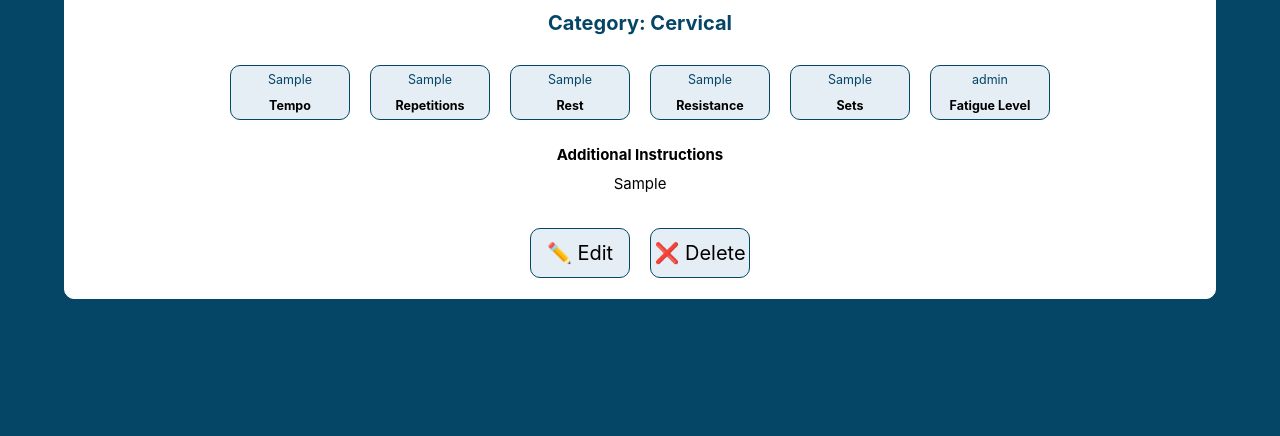
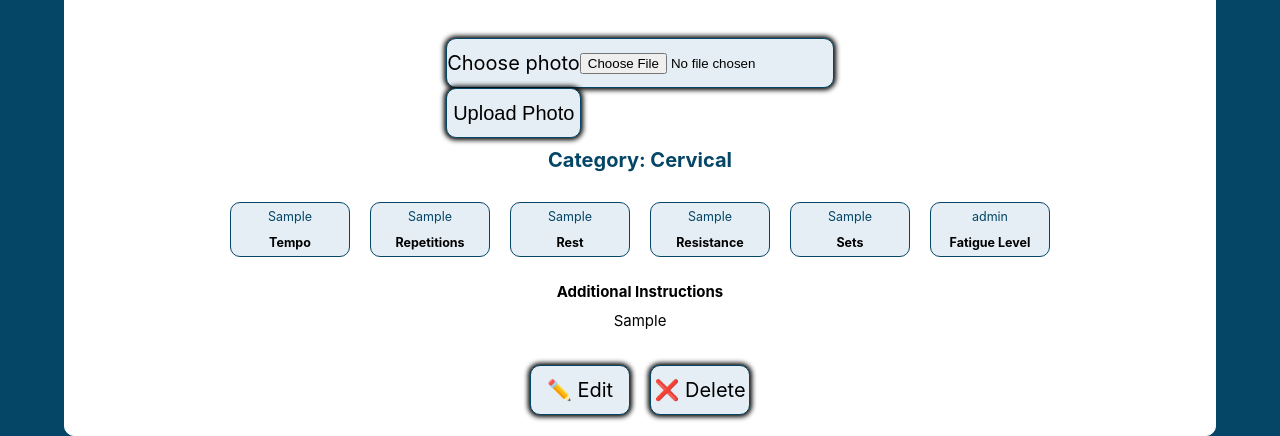
Before and after one commit to njmanning212/move-every-day, a Django app: page /exercises/1/ in a window 1280 px wide. Shown: the part 374-810 px from the top of the page. Run offline with Django 4.2, Linux system fonts and the light colour scheme; the first user in the database is signed in; tables that the repository leaves empty hold one stand-in row (Sample ...).

Commit message:
implement photo model to allow user to add a thumbnail photo

```diff
--- a/main_app/static/css/base.css
+++ b/main_app/static/css/base.css
@@ -93,6 +93,7 @@ main {
   text-decoration: none;
   font-size: 2rem;
   color: black;
+  box-shadow: 0 0 5px 2px black;
 }
 
 .btn:hover {
--- a/main_app/static/css/form.css
+++ b/main_app/static/css/form.css
@@ -67,8 +67,7 @@ h3 {
 
 .thumbnail {
   height: 192px; width: 288px;
-  border-radius: 20px;
-  border-radius: 10px;
+  border: 1px solid var(--dark-blue);
 }
 
 .name {
--- /dev/null
+++ b/main_app/static/js/exercise-detail.js
@@ -0,0 +1,11 @@
+const fileInput = document.getElementById('file-input')
+const fileName = document.getElementById('file-name')
+
+fileInput.addEventListener('change', evt => {
+  const fileToUpload = evt.target.files[0].name
+  if(fileToUpload) {
+    fileName.innerText = fileToUpload
+  } else {
+    fileName.innerText = ""
+  }
+})
--- a/main_app/templates/exercise/index.html
+++ b/main_app/templates/exercise/index.html
@@ -48,7 +48,11 @@
   {% for exercise in exercises %}
     <a class="exercise-container" href="{% url 'exercise-detail' exercise.id %}">
       <div class="exercise">
-        <img class="thumbnail" src="{% static 'images/no_image.svg' %}" alt="Exercise Thumbnail">
+        {% if exercise.photo.url %}
+          <img class="thumbnail" src="{{exercise.photo.url}}" alt="Exercise Thumbnail">
+        {% else %}
+          <img class="thumbnail" src="{% static 'images/no_image.svg' %}" alt="Exercise Thumbnail">
+        {% endif %}
         <p class="name">{{exercise.name}}</p>
       </div>
     </a>
--- a/main_app/templates/main_app/exercise_confirm_delete.html
+++ b/main_app/templates/main_app/exercise_confirm_delete.html
@@ -13,7 +13,11 @@
   <div>
     <h1>Are You Sure You Want To Delete This?</h1>
   </div>
-  <img class ="thumbnail" src="{% static 'images/no_image.svg' %}" alt="Exercise Thumbnail">
+  {% if exercise.photo.url %}
+    <img class="thumbnail" src="{{exercise.photo.url}}" alt="Exercise Thumbnail">
+  {% else %}
+    <img class="thumbnail" src="{% static 'images/no_image.svg' %}" alt="Exercise Thumbnail">
+  {% endif %}
   <p class="name">{{ exercise.name }}</p>
 
   <form class="buttons" action="" method="post" class="form">
--- a/main_app/templates/main_app/exercise_detail.html
+++ b/main_app/templates/main_app/exercise_detail.html
@@ -6,14 +6,33 @@
   rel="stylesheet"
   type="text/css"
   href="{% static 'css/exercises/details.css' %}">
+  <script defer src="{% static 'js/exercise-detail.js' %}"></script>
 {% endblock %}
 
 {% block content %}
 <div class="exercise-container">
   <h1>{{exercise.name}}</h1>
   <a href="{{exercise.url}}">
-    <img class="video" src="{% static 'images/blank_video_thumbnail.svg' %}" alt="">
+      <img class="video" src="{% static 'images/blank_video_thumbnail.svg' %}" alt="">
   </a>
+  <div>
+    {% if object.owner == request.user %}
+      <h3>Change {{ exercise.name }}'s photo</h3>
+      <p id="file-name"></p>
+      <form
+        action="{% url 'add-photo' exercise.id %}"
+        enctype="multipart/form-data"
+        method="POST"
+      >
+        {% csrf_token %}
+        <label class="btn secondary">
+          Choose photo
+          <input type="file" name="photo-file" id="file-input">
+        </label>
+        <button type="submit" class="btn submit">Upload Photo</button>
+      </form>
+    {% endif %}
+  </div>
   <div class="category">
     <p>Category: {{exercise.get_category_display}}</p>
   </div>
--- a/main_app/urls.py
+++ b/main_app/urls.py
@@ -11,4 +11,5 @@ urlpatterns = [
   path('exercises/<int:pk>/update/', views.ExerciseUpdate.as_view(), name='exercise-update'),
   path('exercises/<int:pk>/delete/', views.ExerciseDelete.as_view(), name='exercise-delete'),
   path('exercises/search/', views.search, name='exercise-search'),
+  path('exercises/<int:exercise_id>/add-photo/', views.add_photo, name='add-photo'),
 ]
--- a/main_app/views.py
+++ b/main_app/views.py
@@ -5,9 +5,13 @@ from django.contrib.auth.forms import UserCreationForm
 from django.views.generic.edit import CreateView, UpdateView, DeleteView
 from django.views.generic import DetailView
 
-from .models import Exercise
+from .models import Exercise, Photo
+import uuid
+import boto3
 
-# Create your views here.
+S3_BASE_URL = 'https://s3.us-east-2.amazonaws.com/'
+BUCKET = 'njman-move-every-day'
+
 
 class Home(LoginView):
   template_name = 'home.html'
@@ -67,3 +71,20 @@ def search(request):
     else:
       exercises = Exercise.objects.filter(name__icontains=search_term, category=category)
   return render(request, 'exercise/index.html', { 'exercises': exercises})
+
+def add_photo(request, exercise_id):
+  photo_file = request.FILES.get('photo-file', None)
+  if photo_file:
+    s3 = boto3.client('s3')
+    key = uuid.uuid4().hex + photo_file.name[photo_file.name.rfind('.'):]
+    try:
+      s3.upload_fileobj(photo_file, BUCKET, key)
+      url = f"{S3_BASE_URL}{BUCKET}/{key}"
+      photo = Photo(url=url, exercise_id=exercise_id)
+      exercise_photo = Photo.objects.filter(exercise_id=exercise_id)
+      if exercise_photo.first():
+        exercise_photo.first().delete()
+      photo.save()
+    except Exception as err:
+      print('An error occurred uploading file to S3: %s' % err)
+  return redirect('exercise-detail', pk=exercise_id)
```
Also changed, not shown: other parts of main_app/static/css/base.css (+2 -0 lines), main_app/static/css/exercises/index.css (+9 -2 lines).
